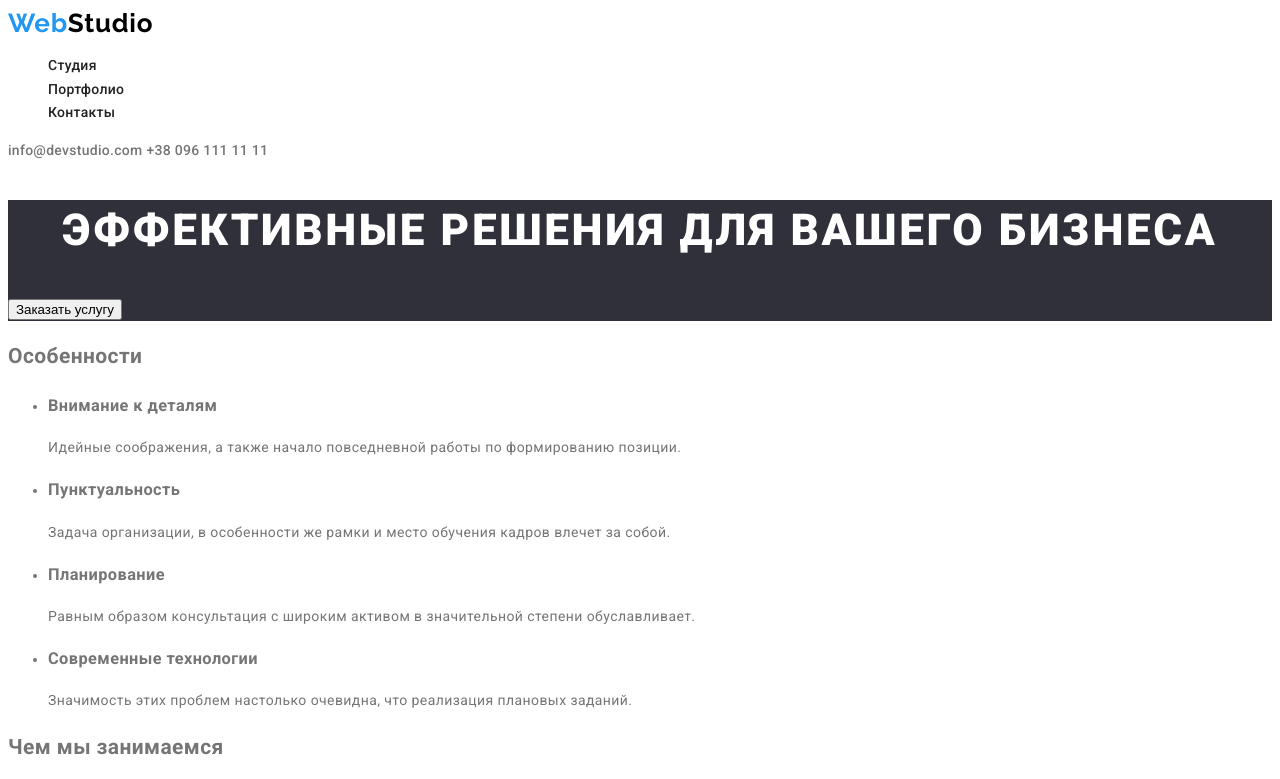
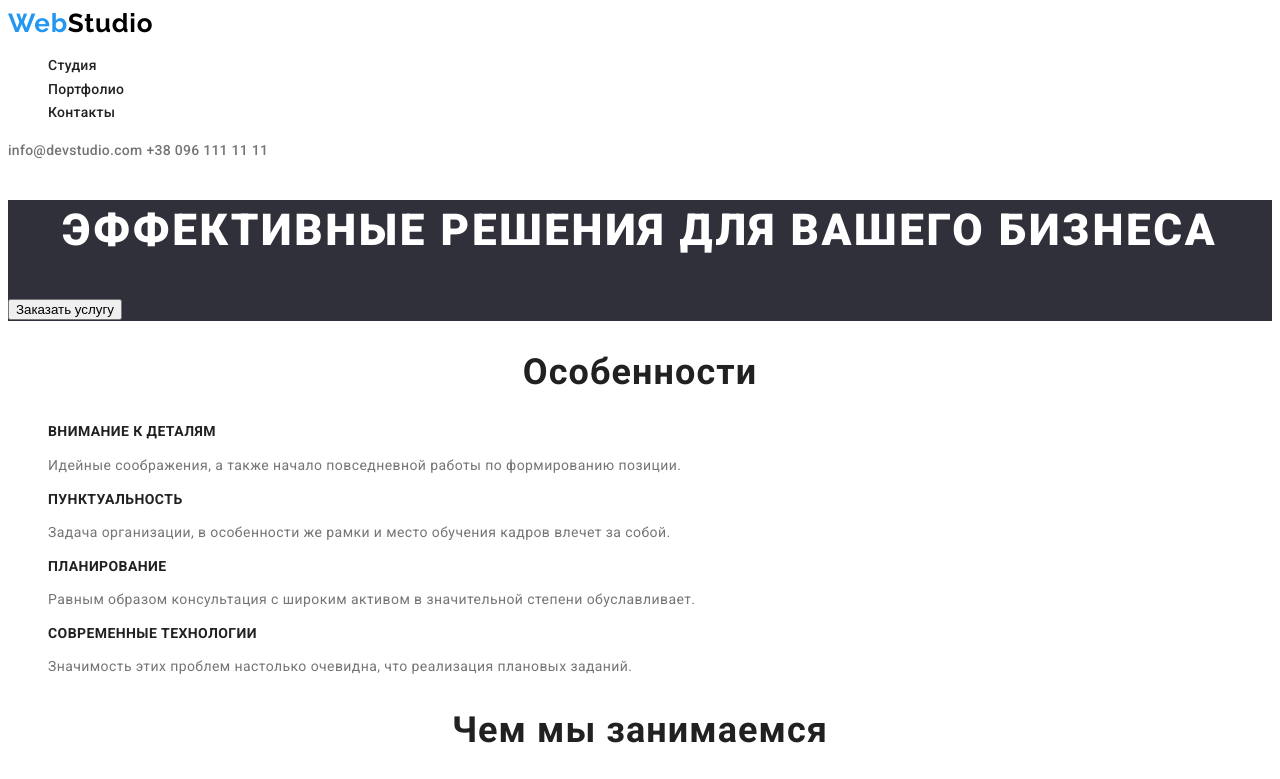
Before and after one commit to natalimarch/goit-markup-hw-02, a plain HTML site: page index.html in a window 1280 px wide. Shown: the top 779 px of the page. Drawn offline with Linux system fonts and the light colour scheme.

Commit message:
add feature styles

```diff
--- a/css/styles.css
+++ b/css/styles.css
@@ -92,3 +92,38 @@ body {
   text-transform: uppercase;
   color: var(--main-bg-color);
 }
+
+/* features */
+.feature-title,
+.work-title,
+.team-title {
+  font-weight: 700;
+  font-size: 36px;
+  line-height: 1.2;
+  text-align: center;
+  letter-spacing: 0.03em;
+  color: var(--secondary-text-color);
+}
+
+.feature-list .title {
+  font-weight: 700;
+  font-size: 14px;
+  line-height: 1.1;
+  letter-spacing: 0.03em;
+  text-transform: uppercase;
+  color: var(--secondary-text-color);
+}
+
+.feature-list.list {
+  list-style: none;
+}
+
+.feature-list p {
+  font-size: 14px;
+  line-height: 1.7;
+  letter-spacing: 0.03em;
+
+  color: var(--primary-text-color);
+}
+
+/* work */
--- a/index.html
+++ b/index.html
@@ -35,40 +35,40 @@
 
             <button type="button" class="primary-button">Заказать услугу</button>
         </section>
-        <section>
-            <h2>Особенности</h2>
-            <ul>
+        <section class="feature">
+            <h2 class="feature-title">Особенности</h2>
+            <ul class="feature-list list">
                 <li>
-                    <h3>Внимание к деталям</h3>
+                    <h3 class="title">Внимание к деталям</h3>
                     <p>Идейные соображения, а также начало повседневной работы по формированию позиции.</p>
                 </li>
                 <li>
-                    <h3>Пунктуальность</h3>
+                    <h3 class="title">Пунктуальность</h3>
                     <p>Задача организации, в особенности же рамки и место обучения кадров влечет за собой.</p>
                 </li>
                 <li>
-                    <h3>Планирование</h3>
+                    <h3 class="title">Планирование</h3>
                     <p>Равным образом консультация с широким активом в значительной степени обуславливает.</p>
                 </li>
                 <li>
-                    <h3>Современные технологии</h3>
+                    <h3 class="title">Современные технологии</h3>
                     <p>Значимость этих проблем настолько очевидна, что реализация плановых заданий.</p>
                 </li>
             </ul>
         </section>
 
-        <section>
-            <h2>Чем мы занимаемся</h2>
-            <ul>
+        <section class="work">
+            <h2 class="work-title">Чем мы занимаемся</h2>
+            <ul class="work-list list">
                 <li><img src="./images/img1.jpg" width="370" height="294" alt="Работа на компьютере"></li>
                 <li><img src="./images/img2.jpg" width="370" height="294" alt="Работа с телефоном"></li>
                 <li><img src="./images/img3.jpg" width="370" height="294" alt="Работа с планшетом"></li>
             </ul>
         </section>
 
-        <section>
-            <h2>Наша команда</h2>
-            <ul>
+        <section class="team">
+            <h2 class="team-title">Наша команда</h2>
+            <ul class="team-list list">
                 <li>
                     <img src="./images/img_person1.jpg" width="270" height="260" alt="Игорь Демьяненко">
                     <h3>Игорь Демьяненко</h3>
```
